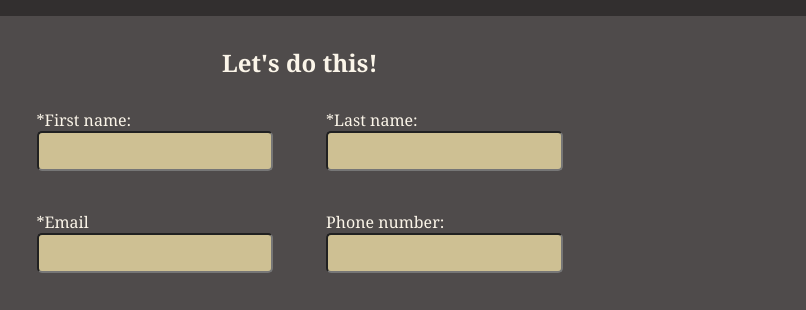
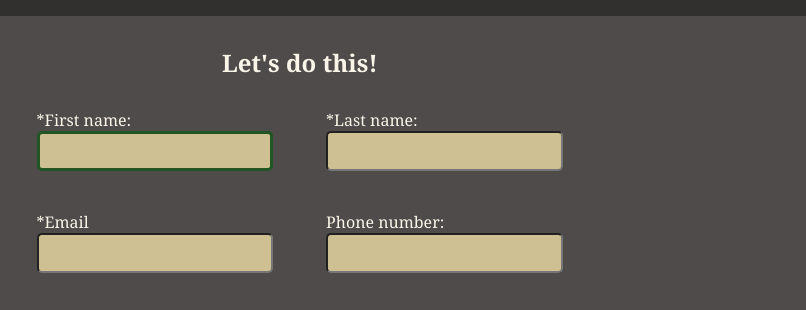
Before and after one commit to isakfbs/Project-Sign-up-Form, a plain HTML site: page index.html in a window 1280 px wide. In both pictures the pointer is over the input "*First name:". Shown: the part 172-482 px from the top of the page, 474-1280 px from the left. Drawn offline with Linux system fonts and the light colour scheme.

Commit message:
Change input hover border color

```diff
--- a/style.css
+++ b/style.css
@@ -71,8 +71,14 @@ label {
 }
 
 input {
+  appearance: none;
   border-radius: 5px;
   background-color: #cec093;
+}
+
+input:focus,
+input:hover {
+  border: 3px solid #215524;
 }
 
 label span {
```
